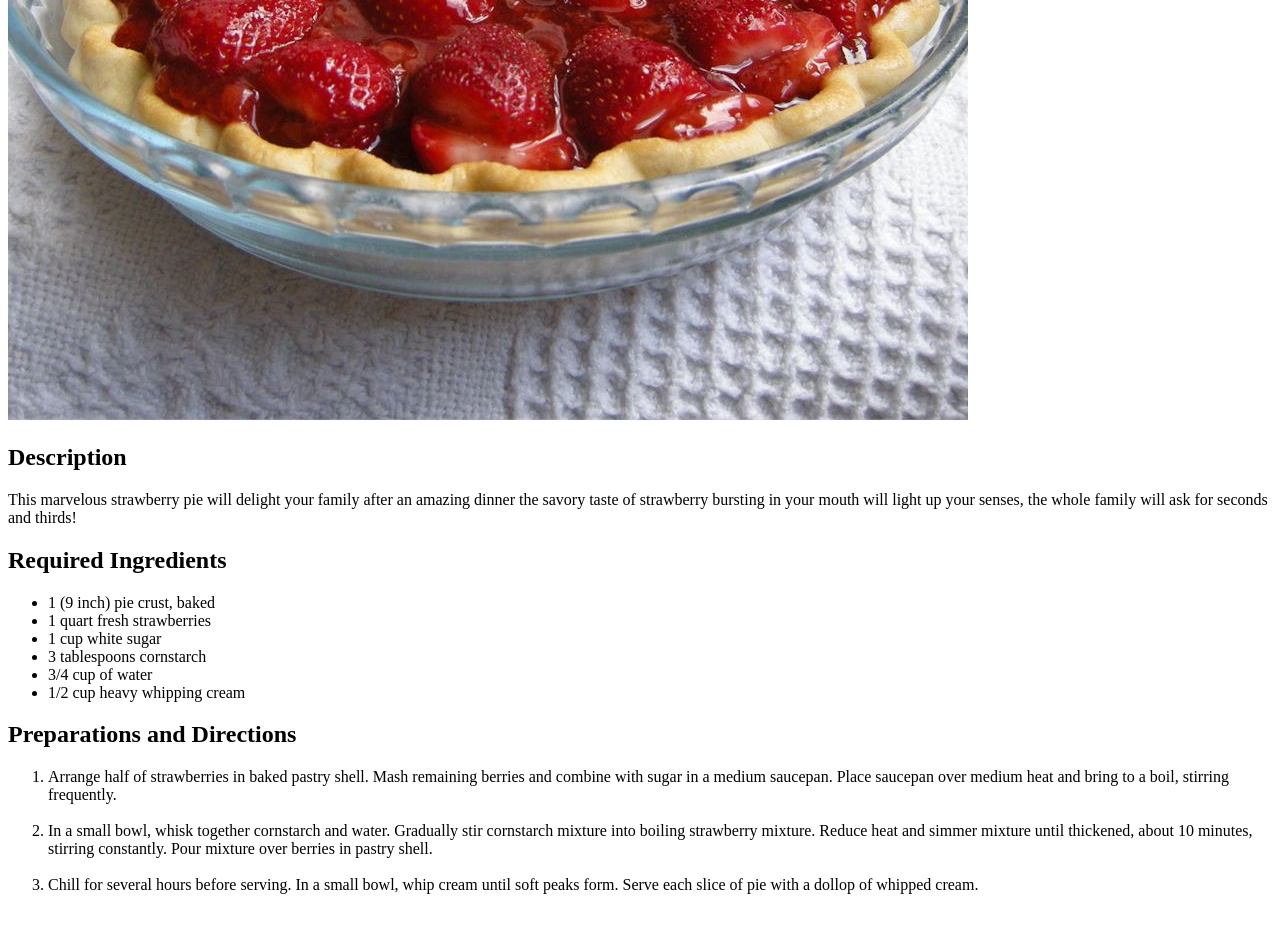
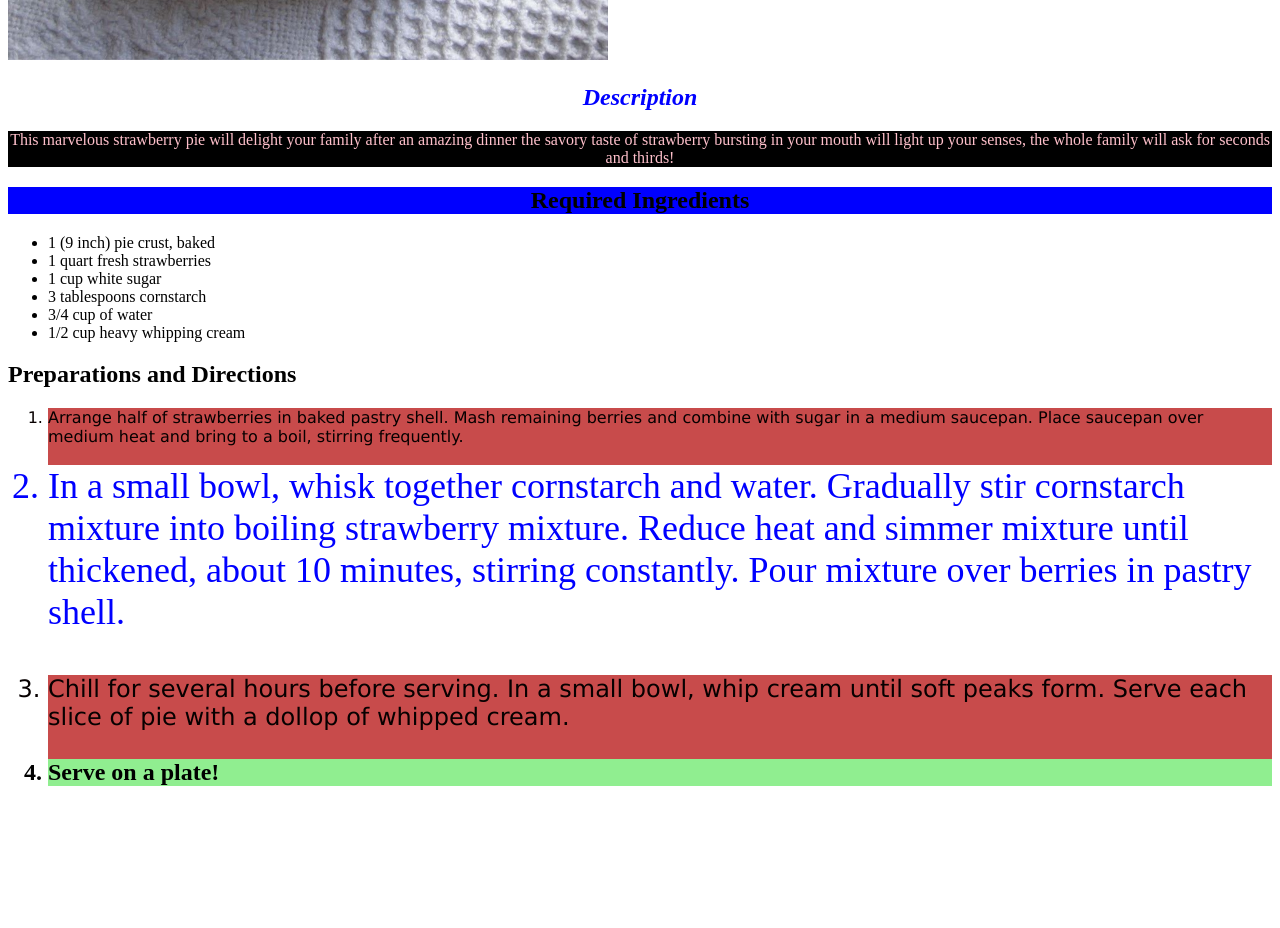
Before and after one commit to DsjChao/odin-recipes, a plain HTML site: page recipes/strawberry-pie.html in a window 1280 px wide. Shown: the part 620-1548 px from the top of the page. After the commit the page ends 1422 px from the top, so only its background shows below. Drawn offline with Linux system fonts and the light colour scheme.

Commit message:
css class-id-selectors added with external css

```diff
--- /dev/null
+++ b/css/styles-strawberry-pie.css
@@ -0,0 +1,41 @@
+#main-header {
+    color: firebrick;
+    text-align: center;
+    font-weight: bold;
+}
+
+#description {
+    color: blue;
+    font-style: italic;
+    text-align: center;
+}
+
+.info1 {
+    color: pink;
+    text-align: center;
+    background-color: black;
+}
+
+#requirements {
+    color: black;
+    text-align: center;
+    background-color: blue;
+}
+
+.odd {
+    color: #070000;
+    background-color: rgb( 200,75,75);
+    font-family: Verdana, sans-serif;
+}
+.two {
+    color: blue;
+    font-size: 36px;
+}
+.odd.three {
+    font-size: 24px;
+}
+.four {
+    background-color: lightgreen;
+    font-size: 24px;
+    font-weight: bold;
+}
--- a/recipes/strawberry-pie.html
+++ b/recipes/strawberry-pie.html
@@ -4,18 +4,19 @@
     <meta charset="UTF-8">
     <meta http-equiv="X-UA-Compatible" content="IE=edge">
     <meta name="viewport" content="width=device-width, initial-scale=1.0">
+    <link rel="stylesheet" href="../css/styles-strawberry-pie.css">
     <title>Document</title>
 </head>
 <body>
-    <h1>Strawberry Pie</h1>
-    <img src="../recipe-images/strawberry-pie.jpg" alt="Strawberry Pie">
+    <h1 id="main-header">Strawberry Pie</h1>
+    <img src="../recipe-images/strawberry-pie.jpg" alt="Strawberry Pie" width="600" height="auto">
 
-    <h2>Description</h2>
-        <p>This marvelous strawberry pie will delight your family after an amazing dinner
+    <h2 id="description">Description</h2>
+        <p class="info1">This marvelous strawberry pie will delight your family after an amazing dinner
             the savory taste of strawberry bursting in your mouth will light up your senses,
             the whole family will ask for seconds and thirds!
         </p>
-        <h2>Required Ingredients</h2>
+        <h2 id="requirements">Required Ingredients</h2>
         <ul>
             <li>1 (9 inch) pie crust, baked</li>
             <li>1 quart fresh strawberries</li>
@@ -26,17 +27,24 @@
         </ul>
         <h2>Preparations and Directions</h2>
         <ol>
-            <li>Arrange half of strawberries in baked pastry shell. Mash remaining berries
+            <li class="odd">Arrange half of strawberries in baked pastry shell. Mash remaining berries
                 and combine with sugar in a medium saucepan. Place saucepan over medium heat and
                 bring to a boil, stirring frequently.<br/><br/>
             </li>
-            <li>In a small bowl, whisk together cornstarch and water. Gradually stir cornstarch mixture
-                into boiling strawberry mixture. Reduce heat and simmer mixture until thickened, about
-                10 minutes, stirring constantly. Pour mixture over berries in pastry shell.<br/><br/>
-            </li>
-            <li>Chill for several hours before serving. In a small bowl, whip cream until soft peaks
-                form. Serve each slice of pie with a dollop of whipped cream.<br/><br/>
-            </li>
+            <div>
+                <li class="two">In a small bowl, whisk together cornstarch and water. Gradually stir cornstarch mixture
+                    into boiling strawberry mixture. Reduce heat and simmer mixture until thickened, about
+                    10 minutes, stirring constantly. Pour mixture over berries in pastry shell.<br/><br/>
+                </li
+            ></div>
+                <li class="odd three">Chill for several hours before serving. In a small bowl, whip cream until soft peaks
+                     form. Serve each slice of pie with a dollop of whipped cream.<br/><br/>
+                </li>
+            <div>
+                <li class="four">
+                    Serve on a plate!
+                </li>
+            </div>
         </ol>
 </body>
 </html>
```
